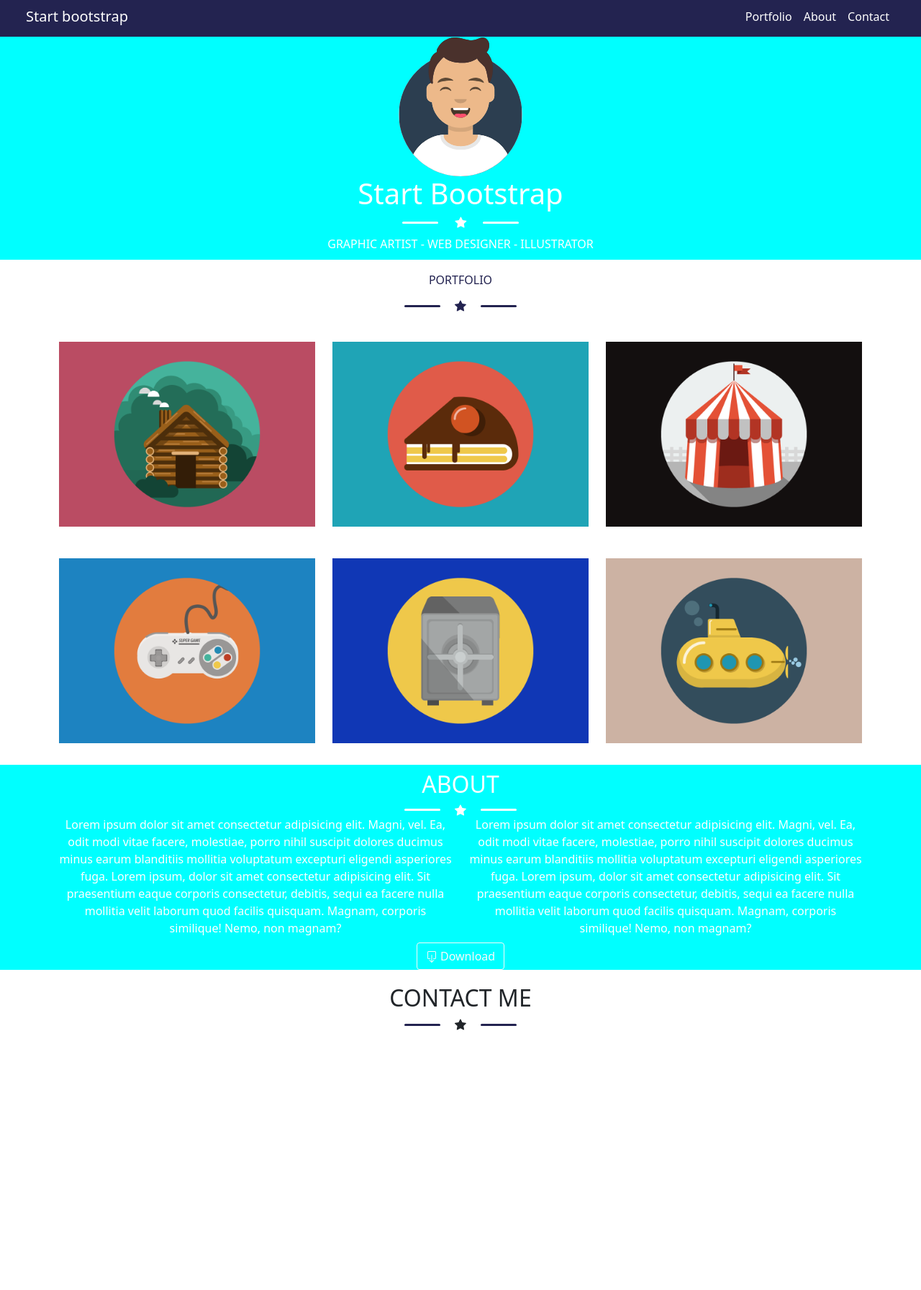
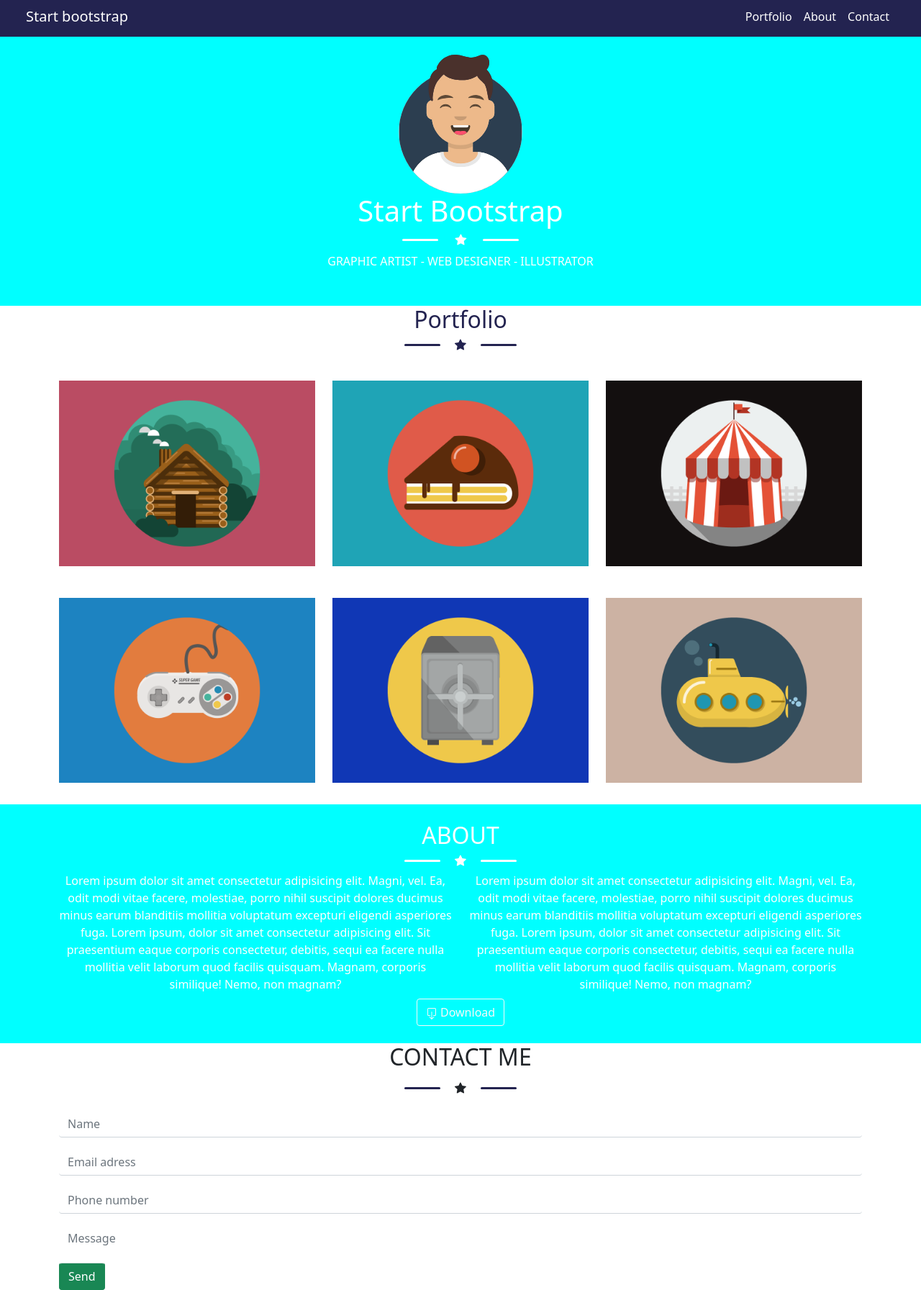
Before and after one commit to belca97/html-css-bootstrap-freelancer, a plain HTML site: page index.html in a window 1280 px wide. Shown: the part 5-1798 px from the top of the page at 72% size. Before the commit the page ends 1437 px from the top, so only its background shows below. Drawn offline with nearby package versions, Linux system fonts and the light colour scheme.

Commit message:
Fine form

```diff
--- a/index.html
+++ b/index.html
@@ -23,11 +23,11 @@
                       <li class="nav-item">
                         <a class="nav-link text-white" aria-current="page" href="#">Portfolio</a>
                       </li>
-                      <li class="nav-itemk">
+                      <li class="nav-item">
                         <a class="nav-link text-white" href="#">About</a>
                       </li>
-                      <li class="nav-itemk">
-                        <a class="nav-link text-white">Contact</a>
+                      <li class="nav-item">
+                        <a class="nav-link text-white" href="#">Contact</a>
                       </li>
                     </ul>
                   </div>
@@ -39,7 +39,7 @@
 
 <!-- inizio jumbotron -->
 
-    <div class="jumbotron">
+    <div class="jumbotron py-4">
         <div class="container-fluid">
             <img  class="mp_avatar" src="img/avatar.svg" alt="">
             <h1>Start Bootstrap</h1>
@@ -60,7 +60,7 @@
 
     <!-- inizio portfolio -->
     <section class="mp_portfolio container-sm container-md container-lg">
-        <p>PORTFOLIO</p>
+        <h2>Portfolio</h2>
         <div class="mp_container">
             <div class="mp_darkblueline mp_float-left-45"></div>
             <svg xmlns="http://www.w3.org/2000/svg" width="16" height="16" fill="currentColor" class="bi bi-star-fill mp_float-left-10" viewBox="0 0 16 16">
@@ -72,7 +72,9 @@
     </section>
     <!-- fine portfolio -->
 
-    <!-- inizio main foto e about -->
+    <!-- inizio main foto about e contatti -->
+
+    <!-- inizio foto  -->
 
     <main>
         <div class="container-sm container-md container-lg">
@@ -86,13 +88,17 @@
             </div>
         </div>
 
+    <!-- fine foto  -->
 
+
+
+        <!-- inizio about  -->
         <section class="mp_about">
 
-            <div class="container-sm container-md container-lg">
+            <div class="container-sm container-md container-lg py-4">
 
-            <h2 class="pt-2">ABOUT</h2>
-            <div class="mp_container">
+            <h2>ABOUT</h2>
+            <div class="mp_container mb-2">
                 <div class="mp_whiteline mp_float-left-45"></div>
                 <svg xmlns="http://www.w3.org/2000/svg" width="16" height="16" fill="currentColor" class="bi bi-star-fill mp_float-left-10" viewBox="0 0 16 16">
                     <path d="M3.612 15.443c-.386.198-.824-.149-.746-.592l.83-4.73L.173 6.765c-.329-.314-.158-.888.283-.95l4.898-.696L7.538.792c.197-.39.73-.39.927 0l2.184 4.327 4.898.696c.441.062.612.636.282.95l-3.522 3.356.83 4.73c.078.443-.36.79-.746.592L8 13.187l-4.389 2.256z"/>
@@ -123,22 +129,44 @@
 
         </section>
 
+      <!-- fine about  -->
 
-        <section class="container-sm mp_contact">
-            <H2>CONTACT ME</H2>
+        <!-- inizio contatti  -->
+
+        <section class="container-sm">
+            <H2 class="mb-3 text-center">CONTACT ME</H2>
             <div class="mp_container">
                 <div class="mp_darkblueline mp_float-left-45"></div>
-                <svg xmlns="http://www.w3.org/2000/svg" width="16" height="16" fill="currentColor" class="bi bi-star-fill mp_float-left-10" viewBox="0 0 16 16">
-                    <path d="M3.612 15.443c-.386.198-.824-.149-.746-.592l.83-4.73L.173 6.765c-.329-.314-.158-.888.283-.95l4.898-.696L7.538.792c.197-.39.73-.39.927 0l2.184 4.327 4.898.696c.441.062.612.636.282.95l-3.522 3.356.83 4.73c.078.443-.36.79-.746.592L8 13.187l-4.389 2.256z"/>
-                  </svg>
+                    <svg xmlns="http://www.w3.org/2000/svg" width="16" height="16" fill="currentColor" class="bi bi-star-fill mp_float-left-10" viewBox="0 0 16 16">
+                        <path d="M3.612 15.443c-.386.198-.824-.149-.746-.592l.83-4.73L.173 6.765c-.329-.314-.158-.888.283-.95l4.898-.696L7.538.792c.197-.39.73-.39.927 0l2.184 4.327 4.898.696c.441.062.612.636.282.95l-3.522 3.356.83 4.73c.078.443-.36.79-.746.592L8 13.187l-4.389 2.256z"/>
+                    </svg>
                 <div class="mp_darkblueline mp_float-left-45"></div>
             </div>
+               <form class="mt-4">
+                <div class="mb-3">
+                  <input type="email" class="form-control border-top-0 border-start-0 border-end-0" placeholder="Name" id="exampleInputEmail1" aria-describedby="emailHelp">
+                </div>
+                <div class="mb-3">
+                    <input type="email" class="form-control border-top-0 border-start-0 border-end-0" placeholder="Email adress" id="exampleInputEmail1" aria-describedby="emailHelp">
+                 </div>
+                 <div class="mb-3">
+                    <input type="email" class="form-control border-top-0 border-start-0 border-end-0" placeholder="Phone number" id="exampleInputEmail1" aria-describedby="emailHelp">
+                 </div>
+                 <div class="mb-3">
+                    <input type="email" class="form-control border-top-0 border-start-0 border-end-0 border-bottom-0" placeholder="Message" id="exampleInputEmail1" aria-describedby="emailHelp">
+                  </div>
 
+                  <button type="button" class="btn btn-success border-top">Send</button>
+
+              </form>
         </section>
+
+      <!-- inizio contatti  -->
+
 
     </main>
 
-     <!-- fien main foto e about-->
+     <!-- fien main foto about e contatti-->
 
 
     <footer>
--- a/style.css
+++ b/style.css
@@ -23,9 +23,6 @@
     align-items: center;
 }
 
-.box{
-    height: 50px;
-}
 
 .mp_float-left-10{
     float: left;
@@ -66,6 +63,9 @@ header{
     right: 0;
 }
 
+.nav-item a:hover {
+    border-bottom: 1px solid white;
+}
 /* fine header */
 
 
@@ -133,14 +133,8 @@ main img{
 
 /* inizio contatti */
 
-.mp_contact{
-    text-align: center;
-    margin-top: 20px;
-}
-
 .mp_contact h2{
     margin-bottom: 10px;
 }
 
-
 /* fine contatti */
```
